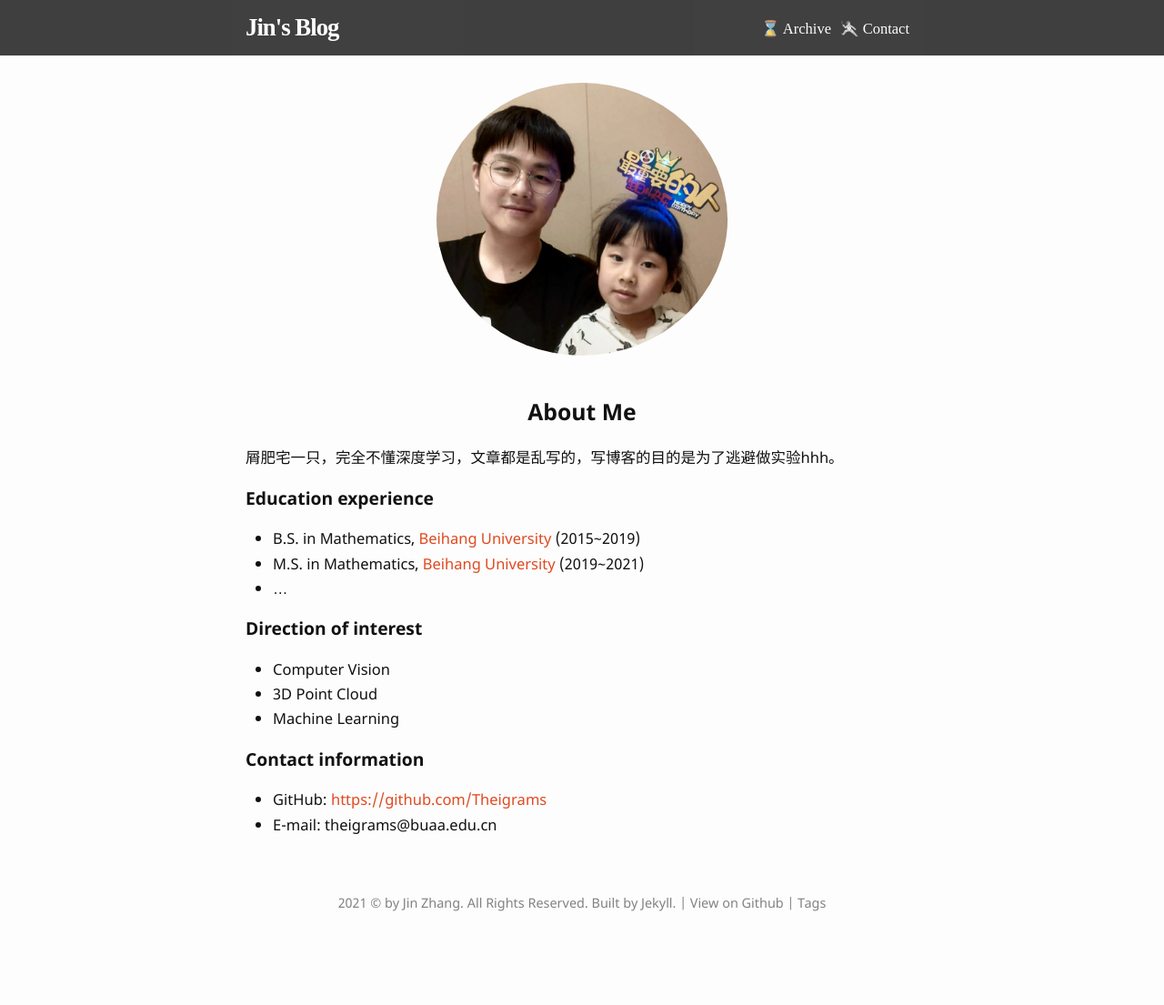
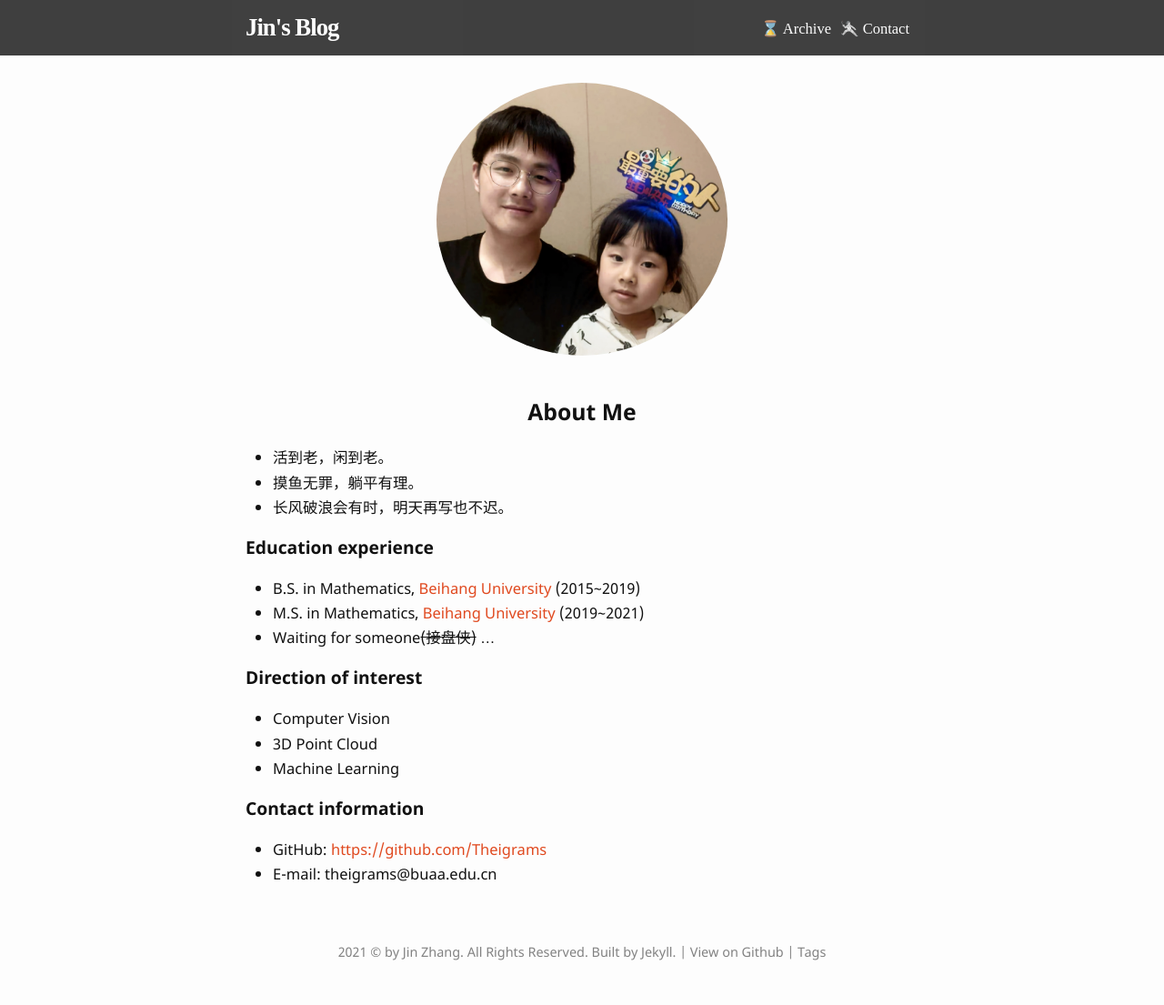
Before and after one commit to Theigrams/zjblog, a Jekyll site: the page built from contact.md, in a window 1280 px wide. Shown: the whole page at 91% size. Built offline with Jekyll 4.4.1, drawn with Linux system fonts in a browser that asks for light colours; some web fonts are replaced; comment, search, counter and statistics services are not loaded; before the commit the page ends 1051 px from its top, so only the background shows below that.

Commit message:
modified contact

```diff
--- a/contact.md
+++ b/contact.md
@@ -2,7 +2,6 @@
 layout: default
 typora-root-url: ..
 ---
-
 
 <center>
 <div style="width:320px; height:300px; border-radius:50%; overflow:hidden;">
@@ -15,14 +14,15 @@ typora-root-url: ..
 <center>
 <h2 id='about-me'>About Me</h2>
 </center>
-
-屑肥宅一只，完全不懂深度学习，文章都是乱写的，写博客的目的是为了逃避做实验hhh。
+- 活到老，闲到老。
+- 摸鱼无罪，躺平有理。
+- 长风破浪会有时，明天再写也不迟。
 
 ### Education experience
 
 - B.S. in Mathematics, [Beihang University](https://www.buaa.edu.cn/) (2015~2019)
 - M.S. in Mathematics, [Beihang University](https://www.buaa.edu.cn/) (2019~2021)
-- ...
+- Waiting for someone~~(接盘侠)~~ ...
 
 ### Direction of interest
 
```
